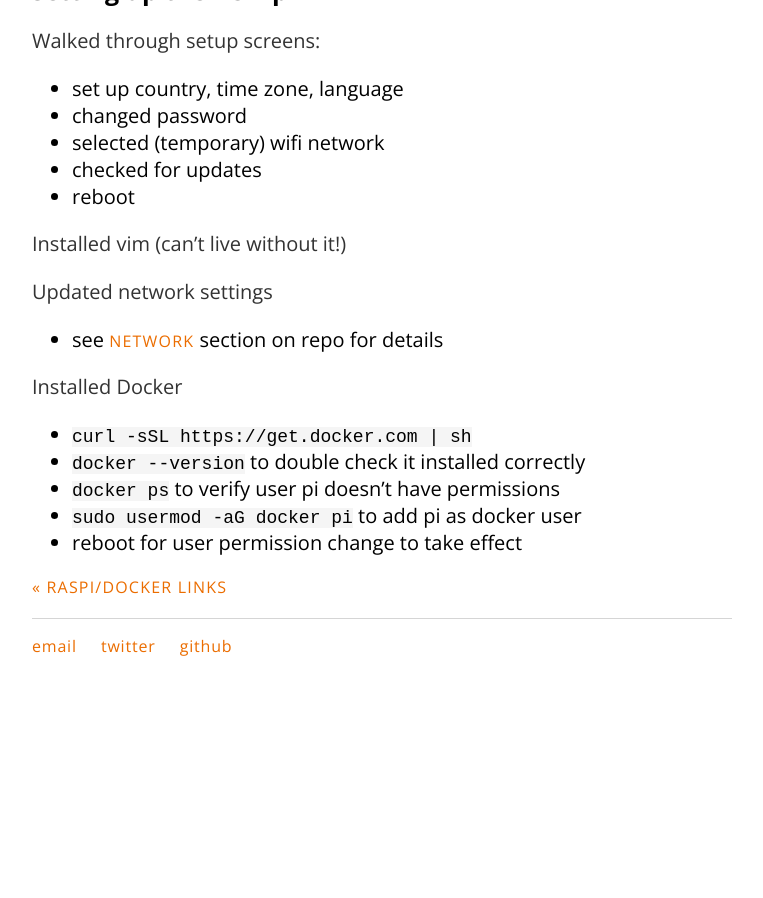
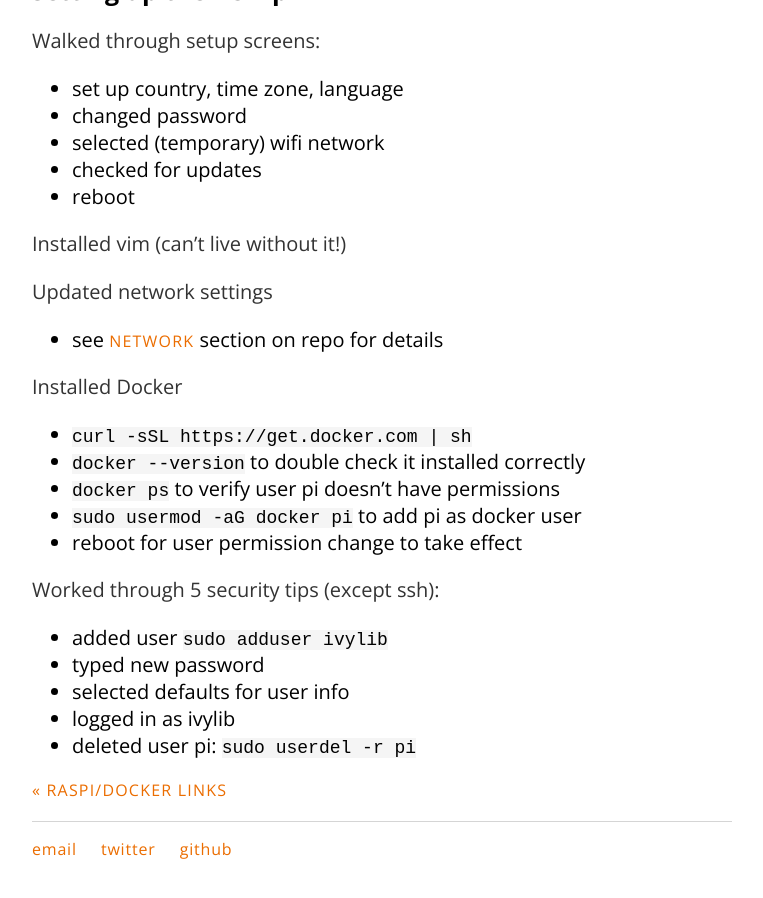
Before and after one commit to carylwyatt/carylwyatt.github.io, a Jekyll site: the page built from _posts/2018-08-13-week-of-13-august.md, in a window 1280 px wide and 900 px high, scrolled down 4055 px. Shown: the whole window, without its empty margins (258-1021 px from the left). Built offline with Jekyll 4.4.1, drawn with Linux system fonts in a browser that asks for light colours; emoji names are drawn with the system emoji font; before the commit the page ends 4752 px from its top, so only the background shows below that.

Commit message:
afternoon notes

```diff
--- a/_posts/2018-08-13-week-of-13-august.md
+++ b/_posts/2018-08-13-week-of-13-august.md
@@ -89,3 +89,10 @@ Installed Docker
 - `docker ps` to verify user pi doesn't have permissions
 - `sudo usermod -aG docker pi` to add pi as docker user
 - reboot for user permission change to take effect
+
+Worked through 5 security tips (except ssh):
+- added user `sudo adduser ivylib`
+- typed new password
+- selected defaults for user info
+- logged in as ivylib
+- deleted user pi: `sudo userdel -r pi`
```
